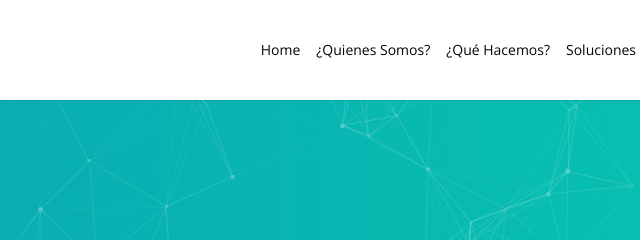
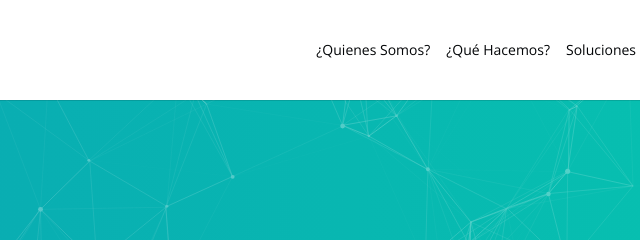
Before and after one commit to CubeSquad/CsV2, a plain HTML site: page index.html in a window 1280 px wide. Shown: the top 240 px of the page, 289-929 px from the left. Drawn offline with nearby package versions, Linux system fonts and the light colour scheme; a script that the page names is missing.

Commit message:
No more Home

```diff
--- a/index.html
+++ b/index.html
@@ -61,9 +61,6 @@
 					<div class="classic-navigation site-navigation header-collapse">
 						<nav>
 							<ul>
-								<li>
-									<a href="#home">Home</a>
-								</li>
 								<li>
 									<a href="#our-mission">¿Quienes Somos?</a>
 								</li>
```
